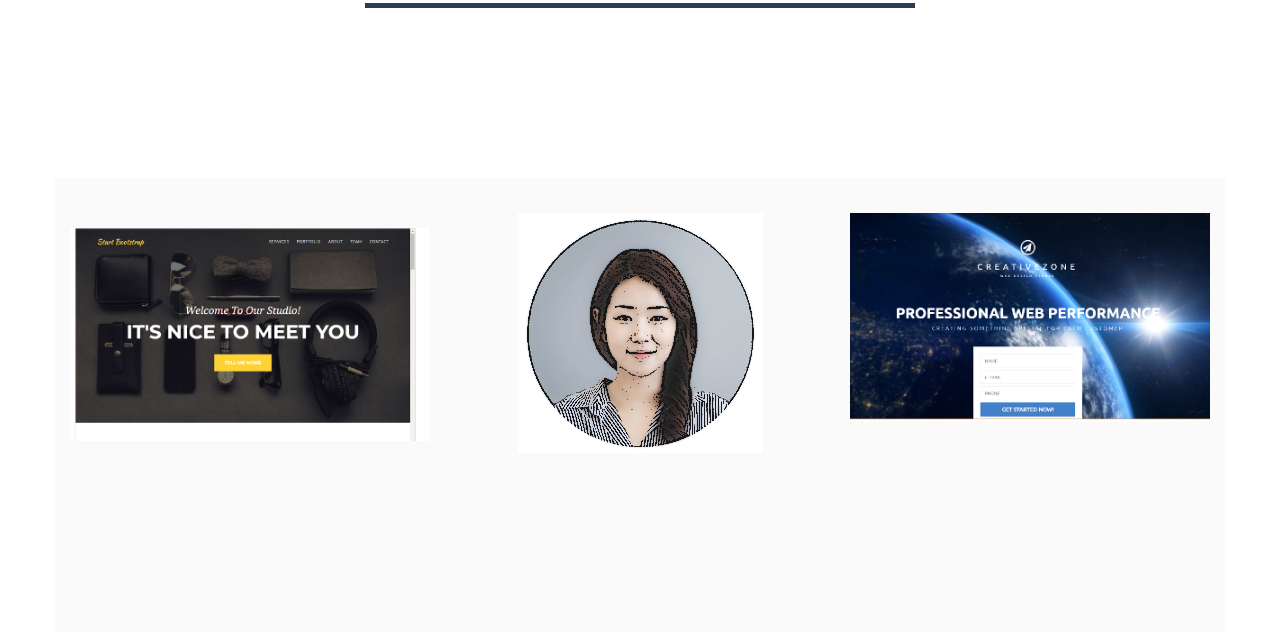
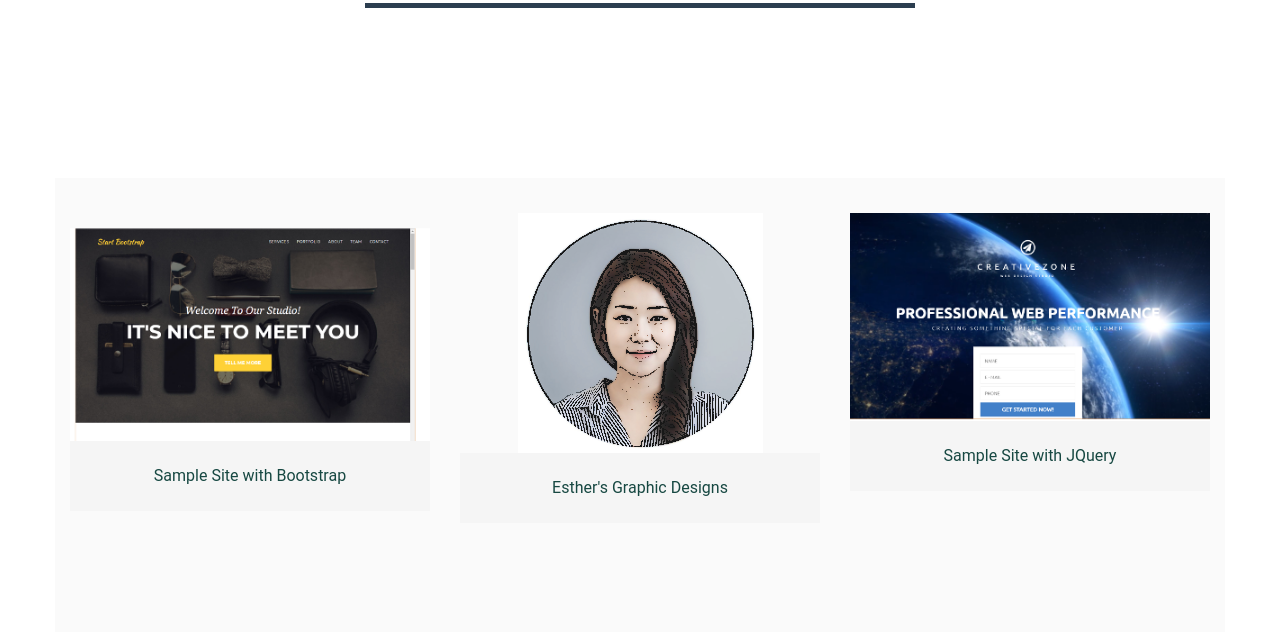
Before and after one commit to styleanew/github.io, a plain HTML site: page index.html in a window 1280 px wide. Shown: the part 168-800 px from the top of the page. Drawn offline with nearby package versions, Linux system fonts and the light colour scheme.

Commit message:
Added descriptions to the portfolio thumbnails. Adjusted text color of benefit text.

```diff
--- a/index.html
+++ b/index.html
@@ -46,6 +46,9 @@
 			</div>
 			<img src="images/BootSite_thumb.png" class="img-responsive" alt="Bootstrapped Site">
 		</a>
+		<div class="portfolio-caption">
+			<p class="benefit-text text-center">Sample Site with Bootstrap </p>
+		</div>
 	</div>
 	<div class="col-sm-4 portfolio-item">
 		<a href="#portfolioModal1" class="portfolio-link" data-toggle="modal">
@@ -56,6 +59,9 @@
 			</div>
 			<center> <img  src="images/Esther/esther.png" class="img-responsive" alt="Esther"></center>
 		</a>
+		<div class="portfolio-caption">
+			<p class="benefit-text text-center">Esther's Graphic Designs</p>
+		</div>
 	</div>
 	<div class="col-sm-4 portfolio-item">
 		<a href="DemoSite_JQuery/index.html" class="portfolio-link" data-toggle="modal">
@@ -66,6 +72,9 @@
 			</div>
 			<img src="images/JQuerySite_thumb.png" class="img-responsive" alt="JQuery Site">
 		</a>
+		<div class="portfolio-caption">
+			<p class="benefit-text text-center">Sample Site with JQuery </p>
+		</div>
 	</div>
 	<div class="col-sm-4 portfolio-item">
 		<a href="" class="portfolio-link" data-toggle="modal">
--- a/portfoleone.css
+++ b/portfoleone.css
@@ -572,3 +572,7 @@ div#maincontent {
 #portfolio .portfolio-item .portfolio-link .portfolio-hover .portfolio-hover-content h4 {
     margin: 0;
 }
+
+.benefit-text {
+    color: #174842;
+}
```
Lines whose indentation alone changed are shown as unchanged.
